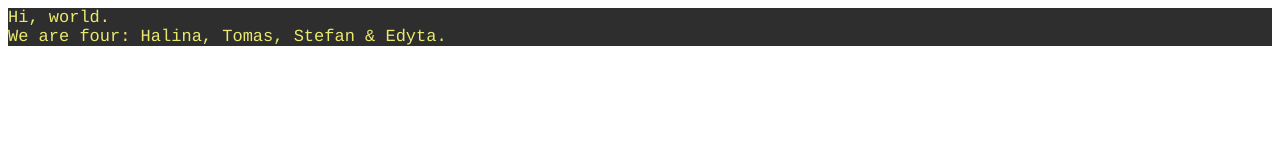
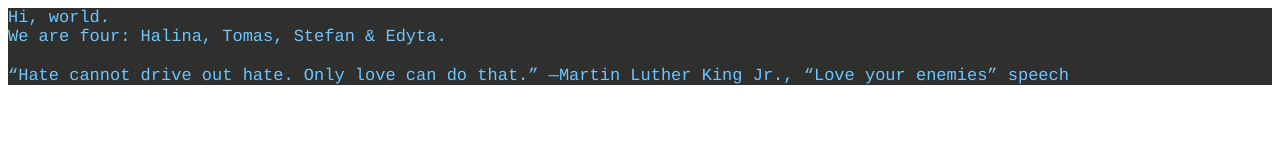
Before and after one commit to szajic/szajic.github.io, a plain HTML site: page index.html in a window 1280 px wide. Drawn offline with Linux system fonts and the light colour scheme.

Commit message:
Update index.html

```diff
--- a/index.html
+++ b/index.html
@@ -7,12 +7,15 @@
   <meta name="Generator" content="Cocoa HTML Writer">
   <meta name="CocoaVersion" content="2299">
   <style type="text/css">
-    p.p1 {margin: 0.0px 0.0px 0.0px 0.0px; font: 17.0px Courier; color: #eae96f; -webkit-text-stroke: #eae96f; background-color: #2e2e2e}
+    p.p1 {margin: 0.0px 0.0px 0.0px 0.0px; font: 17.0px Courier; color: #6dc5ff; -webkit-text-stroke: #e9e96f; background-color: #2f2f2e}
+    p.p2 {margin: 0.0px 0.0px 0.0px 0.0px; font: 17.0px Courier; color: #6dc5ff; -webkit-text-stroke: #e9e96f; background-color: #2f2f2e; min-height: 20.0px}
     span.s1 {font-kerning: none}
   </style>
 </head>
 <body>
 <p class="p1"><span class="s1">Hi, world.</span></p>
 <p class="p1"><span class="s1">We are four: Halina, Tomas, Stefan &amp; Edyta.</span></p>
+<p class="p2"><span class="s1"></span><br></p>
+<p class="p1"><span class="s1">“Hate cannot drive out hate. Only love can do that.” —Martin Luther King Jr., “Love your enemies” speech</span></p>
 </body>
 </html>
```
